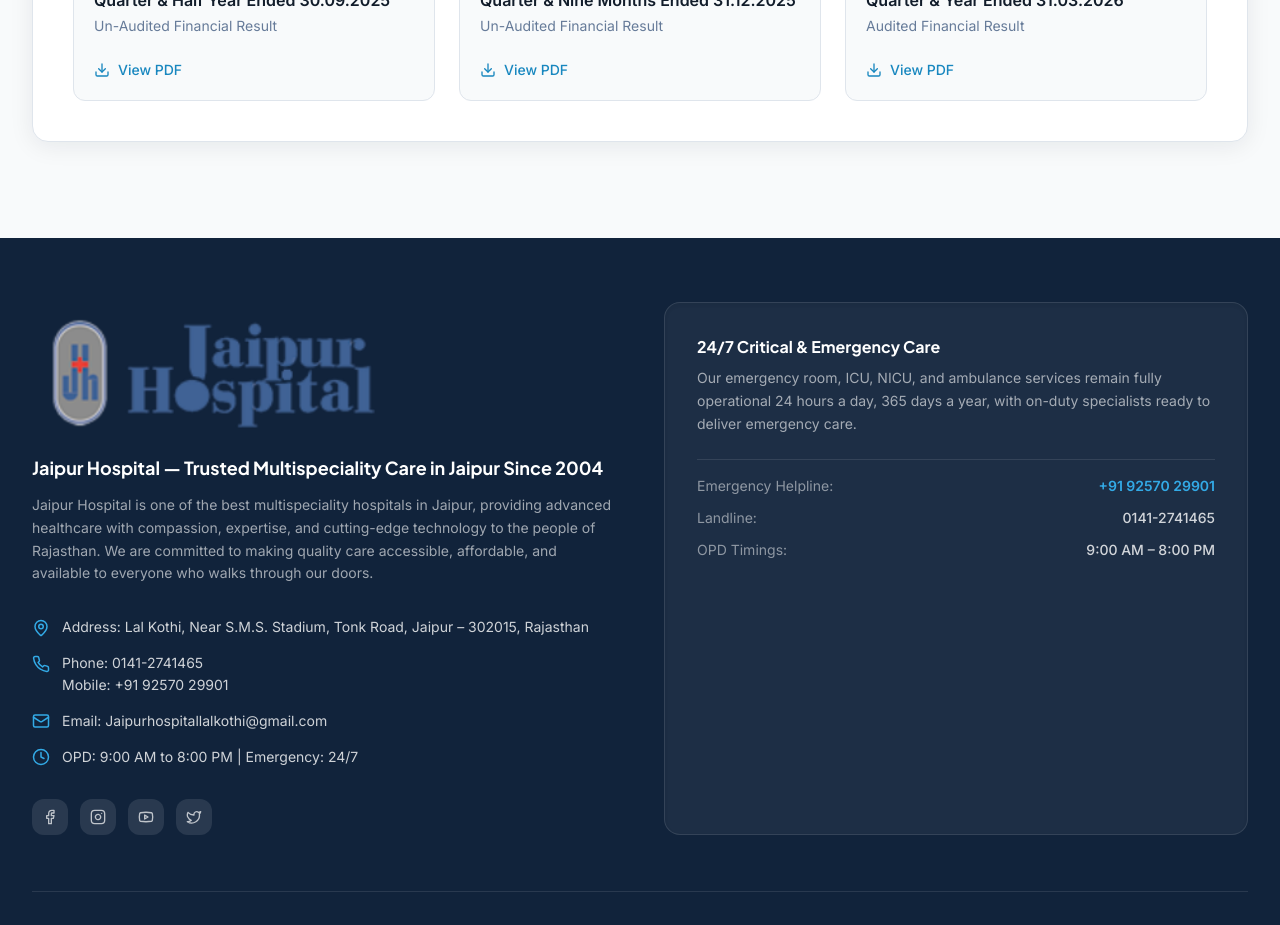
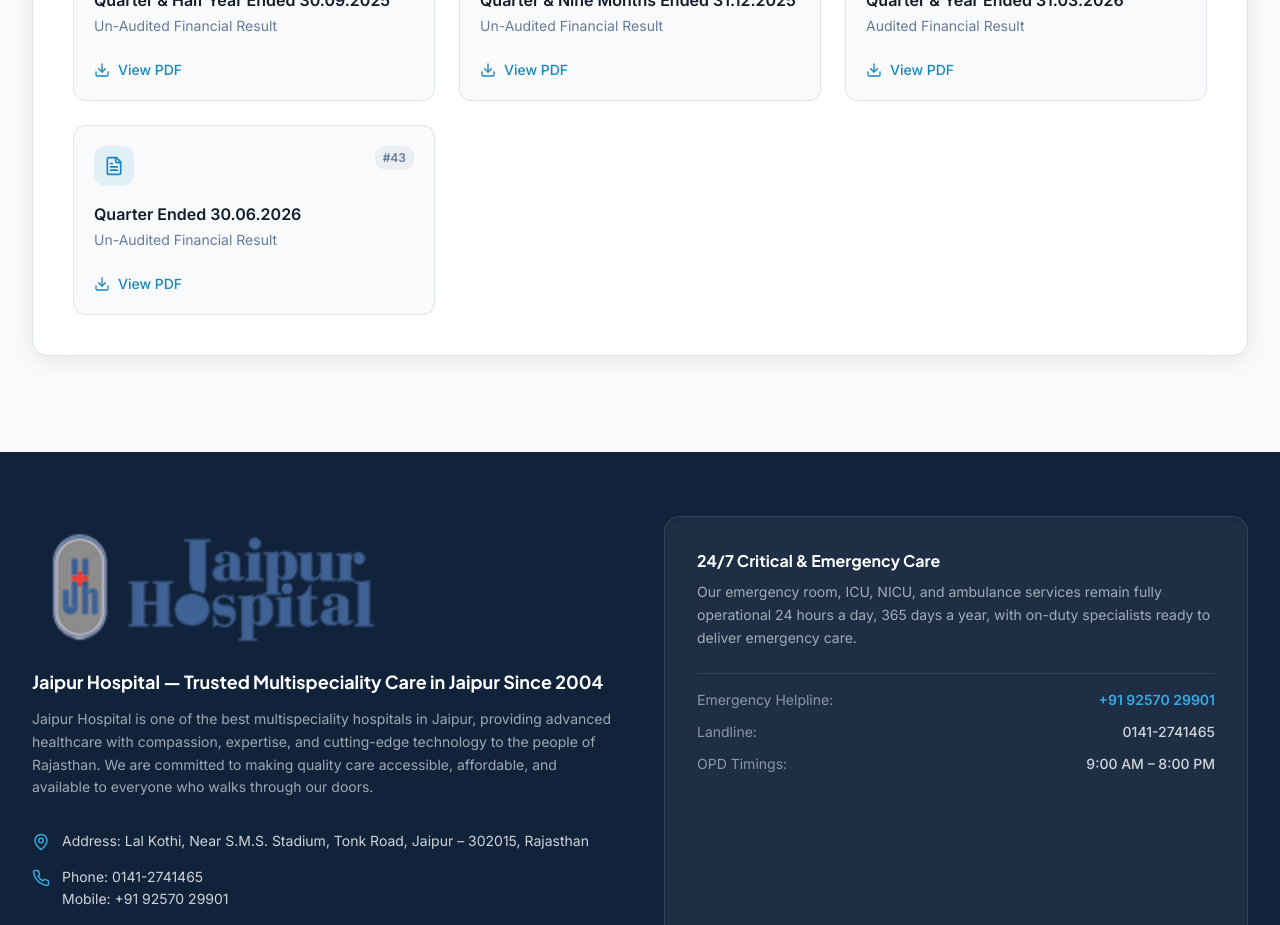
Before and after one commit to hardik0501/Staging-website-for-jaipur, a React (Vite) app: page /financial-results in a window 1280 px wide. Shown: the part 3320-4245 px from the top of the page. Built offline with nearby package versions, Linux system fonts and the light colour scheme; the HTML template or start-up script is replaced by a standard one.

Commit message:
finr redit

```diff
--- a/src/pages/CorporateGovernancePage.tsx
+++ b/src/pages/CorporateGovernancePage.tsx
@@ -180,6 +180,10 @@
   {
     "title": "Board Meeting Notice for the Year ended 31.03.2026",
     "pdf": "Board Meeting Notice for the Year ended 31.03.2026.pdf"
+  },
+  {
+    "title": "Board Meeting Notice for the Quarter ended 30.06.2026",
+    "pdf": "Board Meeting Notice for the Quarter ended 30.06.2026 (1).pdf"
   }
 ];
 
--- a/src/pages/FinancialResultsPage.tsx
+++ b/src/pages/FinancialResultsPage.tsx
@@ -53,6 +53,7 @@
   { id: 40, title: "Quarter & Half Year Ended 30.09.2025", type: "Un-Audited Financial Result", fileUrl: "/FinancialResults/Quarter & Half Year Ended 30.09.2025.pdf" },
   { id: 41, title: "Quarter & Nine Months Ended 31.12.2025", type: "Un-Audited Financial Result", fileUrl: "/FinancialResults/Quarter & Nine Months Ended 31.12.2025.pdf" },
   { id: 42, title: "Quarter & Year Ended 31.03.2026", type: "Audited Financial Result", fileUrl: "/FinancialResults/Quarter & Year Ended 31.03.2026.pdf" },
+  { id: 43, title: "Quarter Ended 30.06.2026", type: "Un-Audited Financial Result", fileUrl: "/FinancialResults/Quarter Ended 30.06.2026.pdf" },
 ];
 
 const FinancialResultsPage = () => {
--- a/src/pages/Regulation46and62Page.tsx
+++ b/src/pages/Regulation46and62Page.tsx
@@ -464,7 +464,7 @@
               </h2>
               <div className="bg-card rounded-2xl border border-border shadow-card p-5 md:p-6 space-y-4 text-sm">
                 <p className="text-muted-foreground">
-                  Investor grievance may be sent to the Registered Office of the Company:
+                  Contact information of the designated officials of the listed entity who are responsible for assisting and handling investor grievance
                 </p>
                 <div className="space-y-1 text-muted-foreground">
                   <p className="font-semibold text-foreground">
```
Also changed, not shown: 2 other files (tests, documents, lock files or other folders).
